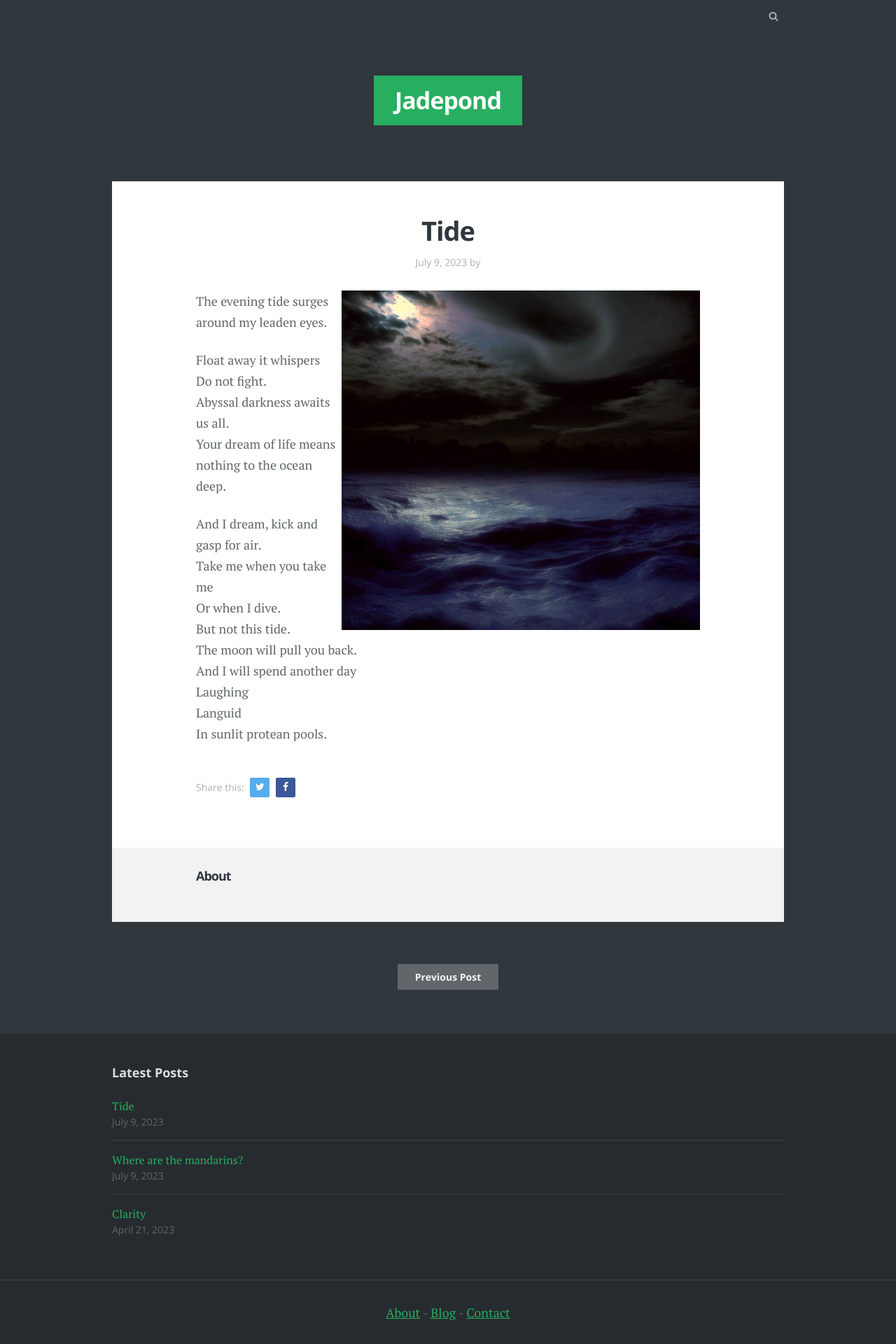
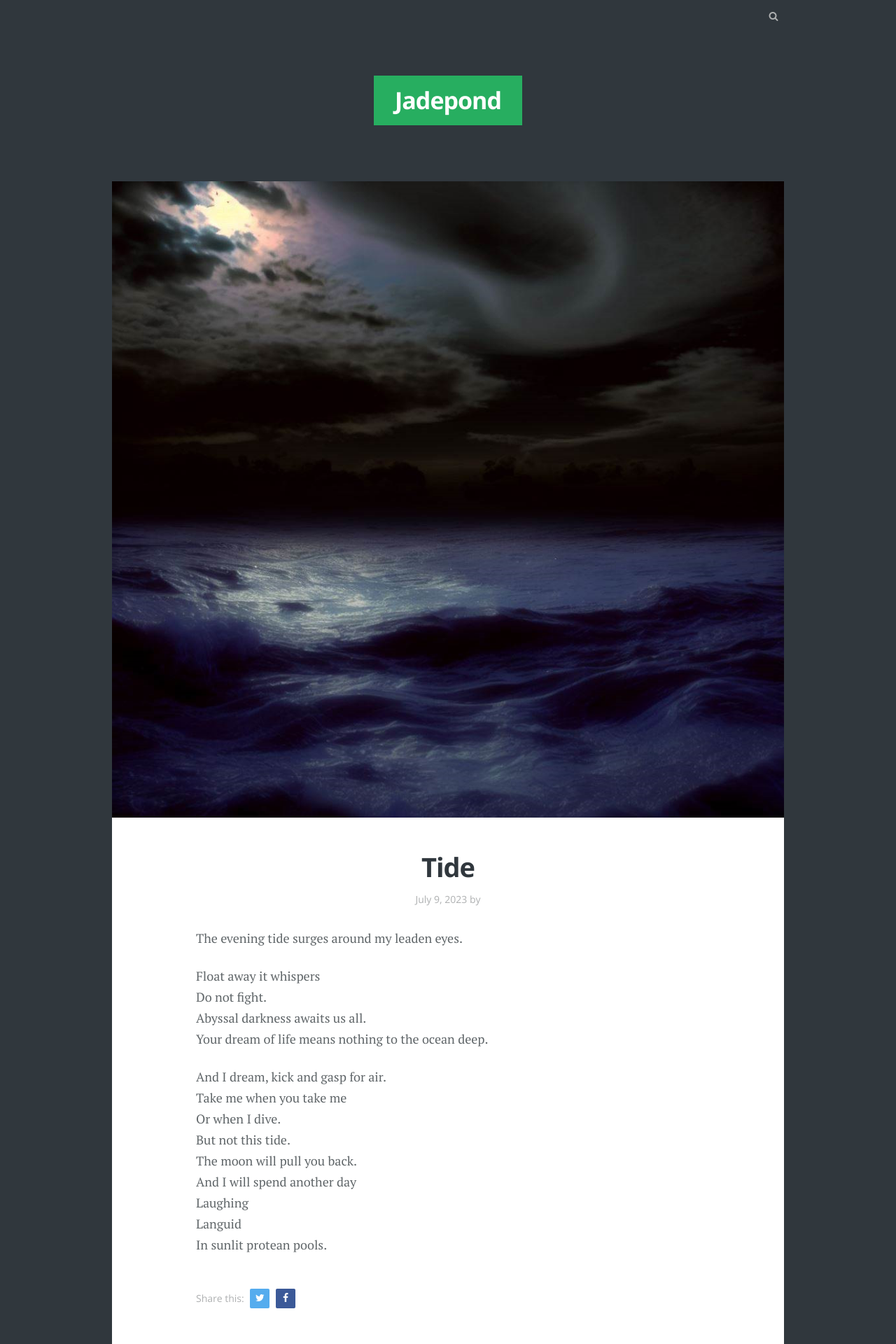
Before and after one commit to gbowerman/gbowerman.github.io, a Jekyll site: the page built from _posts/2023-07-09-tide.md, in a window 1280 px wide. Shown: the top 1920 px of the page at 70% size. Built offline with Jekyll 4.4.1, drawn with Linux system fonts in a browser that asks for light colours; some web fonts are replaced; a script that is not in the unit is left out.

Commit message:
Try featured image

```diff
--- a/_posts/2023-07-09-tide.md
+++ b/_posts/2023-07-09-tide.md
@@ -2,8 +2,9 @@
 layout: post
 title: "Tide"
 date: 2023-07-09
+featured_image: eveningtide.jpeg
 ---
-<img style="float: right;" alt="dark surging evening tide" src="/images/posts/eveningtide.jpeg" width="512" height="486">
+
 The evening tide surges around my leaden eyes.
 
 Float away it whispers
```
